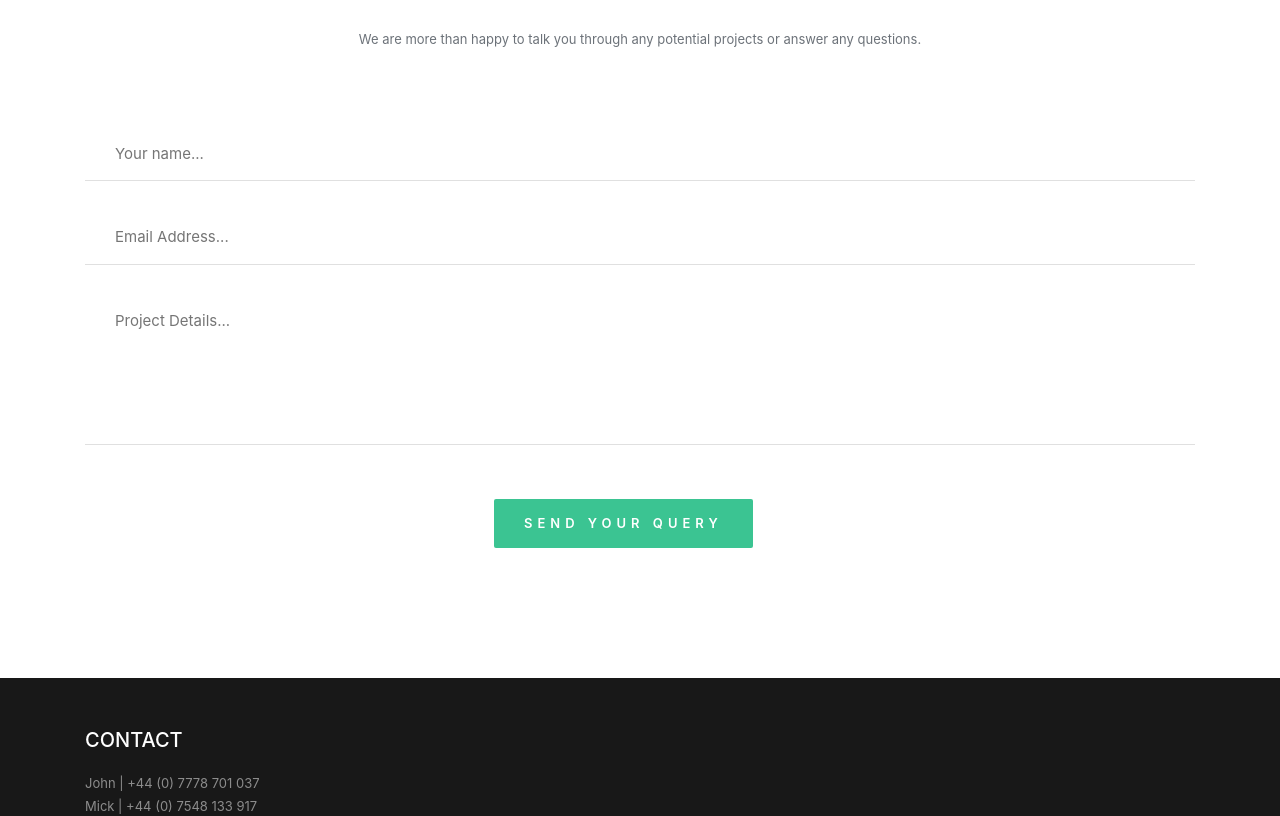
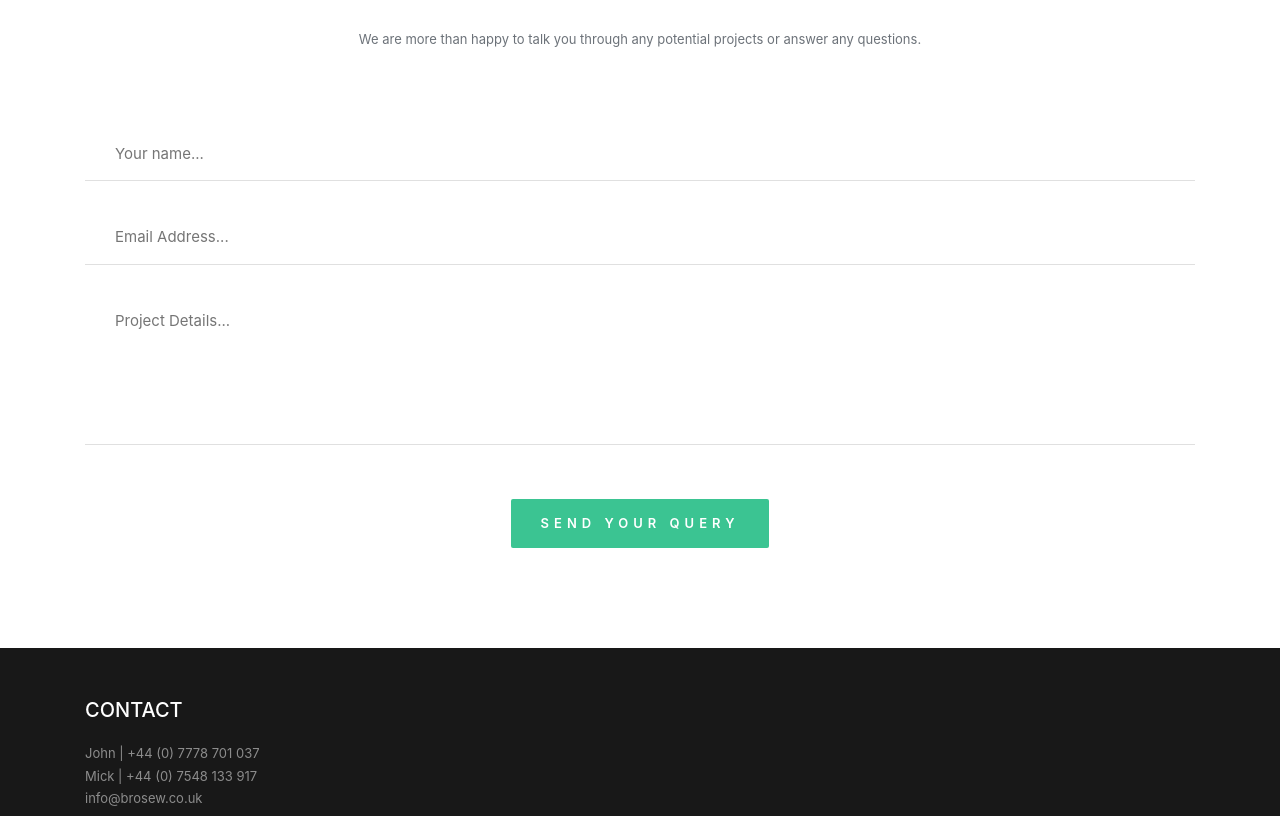
Before and after one commit to gingerbenw/brosew.github.io, a React (Create React App) app: page / in a window 1280 px wide. Shown: the part 2060-2876 px from the top of the page. Built offline with nearby package versions, Linux system fonts and the light colour scheme.

Commit message:
update contact form

```diff
--- a/src/components/contact.js
+++ b/src/components/contact.js
@@ -1,18 +1,29 @@
 import React from 'react';
 import styled from 'styled-components';
 
-const Contact = () => (
+class Contact extends React.Component {
+  handleSubmit = () => {
+    alert('working');
+  };
+
+  render() {
+    return (
       <ContactWrapper id="contact" className="section">
         <div className="container">
           <div className="row">
             <div className="col-12 conForm">
               <h5>Get in touch</h5>
               <p>
-            We are more than happy to talk you through any potential projects or
-            answer any questions.
+                We are more than happy to talk you through any potential
+                projects or answer any questions.
               </p>
               <div id="message" />
-          <form method="post" name="contact" netlify>
+              <form
+                method="post"
+                name="contact"
+                netlify
+                action={this.handleSubmit}
+              >
                 <input
                   name="name"
                   id="name"
@@ -35,13 +46,9 @@ const Contact = () => (
                   className="col-12"
                   placeholder="Project Details..."
                 />
-            <input
-              type="submit"
-              id="submit"
-              name="send"
-              className="submitBnt"
-              value="Send your query"
-            />
+                <button type="submit" className="submitBnt">
+                  Send your query
+                </button>
                 <div id="simple-msg" />
               </form>
             </div>
@@ -49,6 +56,8 @@ const Contact = () => (
         </div>
       </ContactWrapper>
     );
+  }
+}
 
 export default Contact;
 
```
Lines whose indentation alone changed are shown as unchanged.
